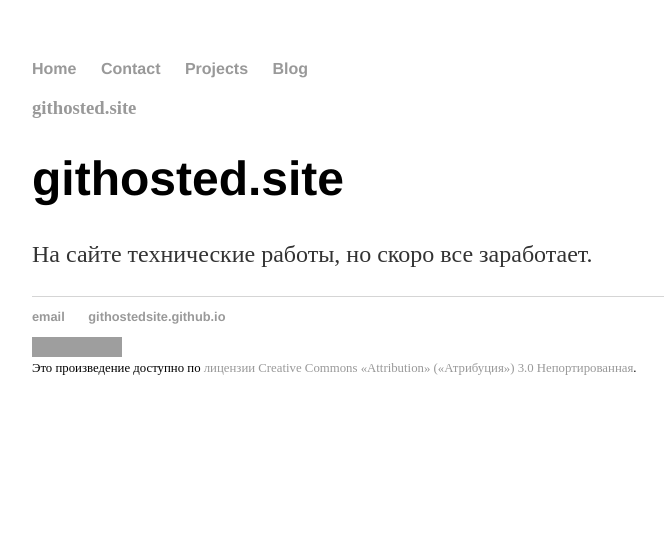
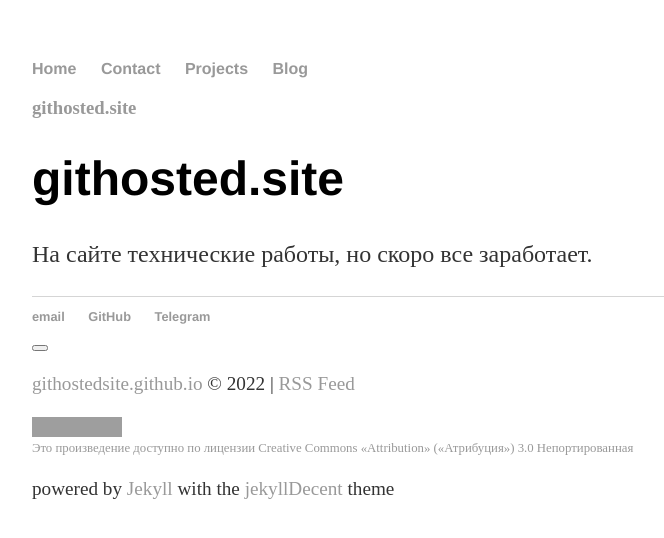
Before and after one commit to githostedsite/githostedsite.github.io, a Jekyll site: the page built from index.html, in a window 1280 px wide. Shown: the top 538 px of the page, without its empty margins (160-824 px from the left). Built offline with Jekyll 4.4.1, drawn with Linux system fonts in a browser that asks for light colours; grey boxes are pictures that could not be loaded.

Commit message:
Update footer.html

```diff
--- a/_includes/footer.html
+++ b/_includes/footer.html
@@ -1,7 +1,11 @@
-<footer>
+<footer class="site-footer">
     		<ul>
         		<li><a href="mailto:vasilii@jsmarketing.ru">email</a></li>
-        		<li><a href="https://githostedsite.github.io">githostedsite.github.io</a></li>
-			</ul>
-      <a rel="license" href="http://creativecommons.org/licenses/by/3.0/"><img alt="Лицензия Creative Commons" style="border-width:0" src="https://i.creativecommons.org/l/by/3.0/88x31.png" /></a><br />Это произведение доступно по <a rel="license" href="http://creativecommons.org/licenses/by/3.0/">лицензии Creative Commons «Attribution» («Атрибуция») 3.0 Непортированная</a>.
+        		<li><a href="https://github.com/githostedsite">GitHub</a></li>
+			<li><a href="https://t.me/vasili8m">Telegram</a></li>
+	       </ul>
+      <button class="go-to-top"></button>
+      <p class="copyright"><a href="{{ "githosted.site" | site.url }}" title="{{ site.title }}">{{site.title}}</a> &copy; {{ site.time | date: '%Y' }} | <a href="{{ "/blog/atom.xml" | site.url }}" title="RSS Feed">RSS Feed</a></p>
+      <a rel="license" href="http://creativecommons.org/licenses/by/3.0/"><img alt="Лицензия Creative Commons" style="border-width:0" src="https://i.creativecommons.org/l/by/3.0/88x31.png" /></a></br><a>Это произведение доступно по <a rel="license" href="http://creativecommons.org/licenses/by/3.0/">лицензии Creative Commons «Attribution» («Атрибуция») 3.0 Непортированная</a>
+      <p class="poweredby">powered by <a href="https://jekyllrb.com/" title="Jekyll">Jekyll</a> with the <a href="https://github.com/jwillmer/jekyllDecent" title="jekyllDecent Theme">jekyllDecent</a> theme</p>
 </footer>
```
